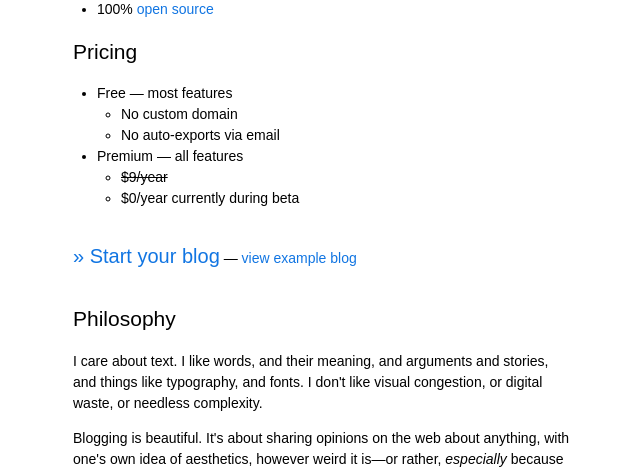
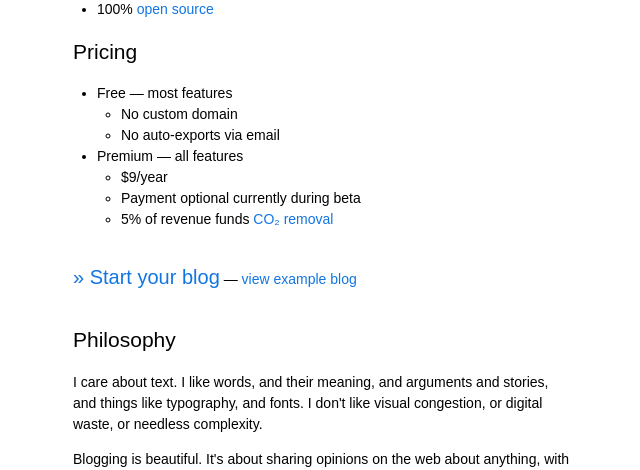
Before and after one commit to mataroa-blog/mataroa, a Django app: template main/templates/main/landing.html in a window 1280 px wide. Shown: the part 718-1188 px from the top of the page, without its empty margins (317-957 px from the left). Run offline with Django 3.2, Linux system fonts and the light colour scheme; the template is opened without the code that fills it, so the values that code supplies are empty.

Commit message:
update pricing copy on landing

```diff
--- a/main/templates/main/landing.html
+++ b/main/templates/main/landing.html
@@ -66,8 +66,9 @@
         </ul>
         <li>Premium — all features</li>
         <ul>
-            <li><s>$9/year</s></li>
-            <li>$0/year currently during beta</li>
+            <li>$9/year</li>
+            <li>Payment optional currently during beta</li>
+            <li>5% of revenue funds <a href="https://stripe.com/climate">CO₂ removal</a></li>
         </ul>
     </ul>
 
```
